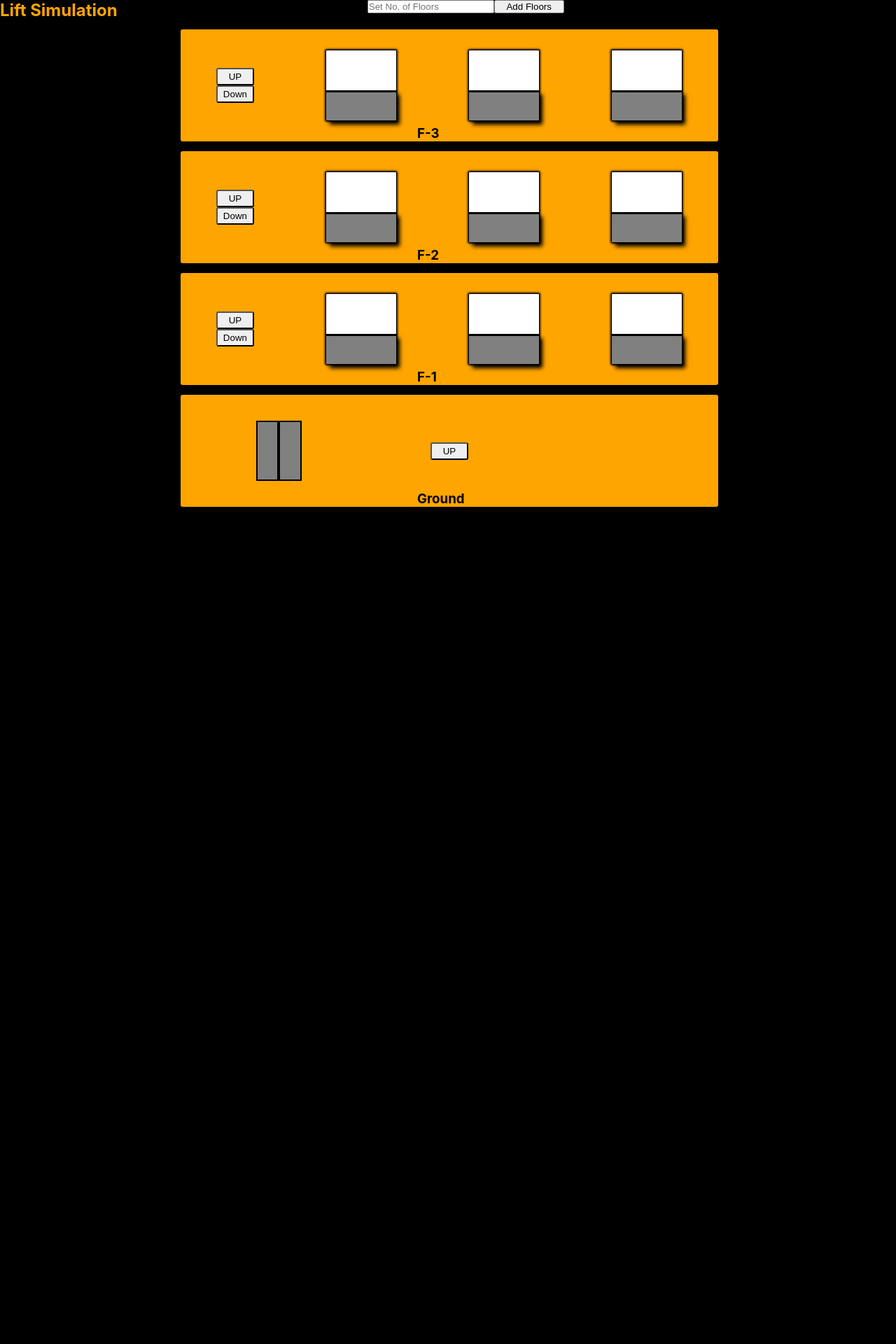
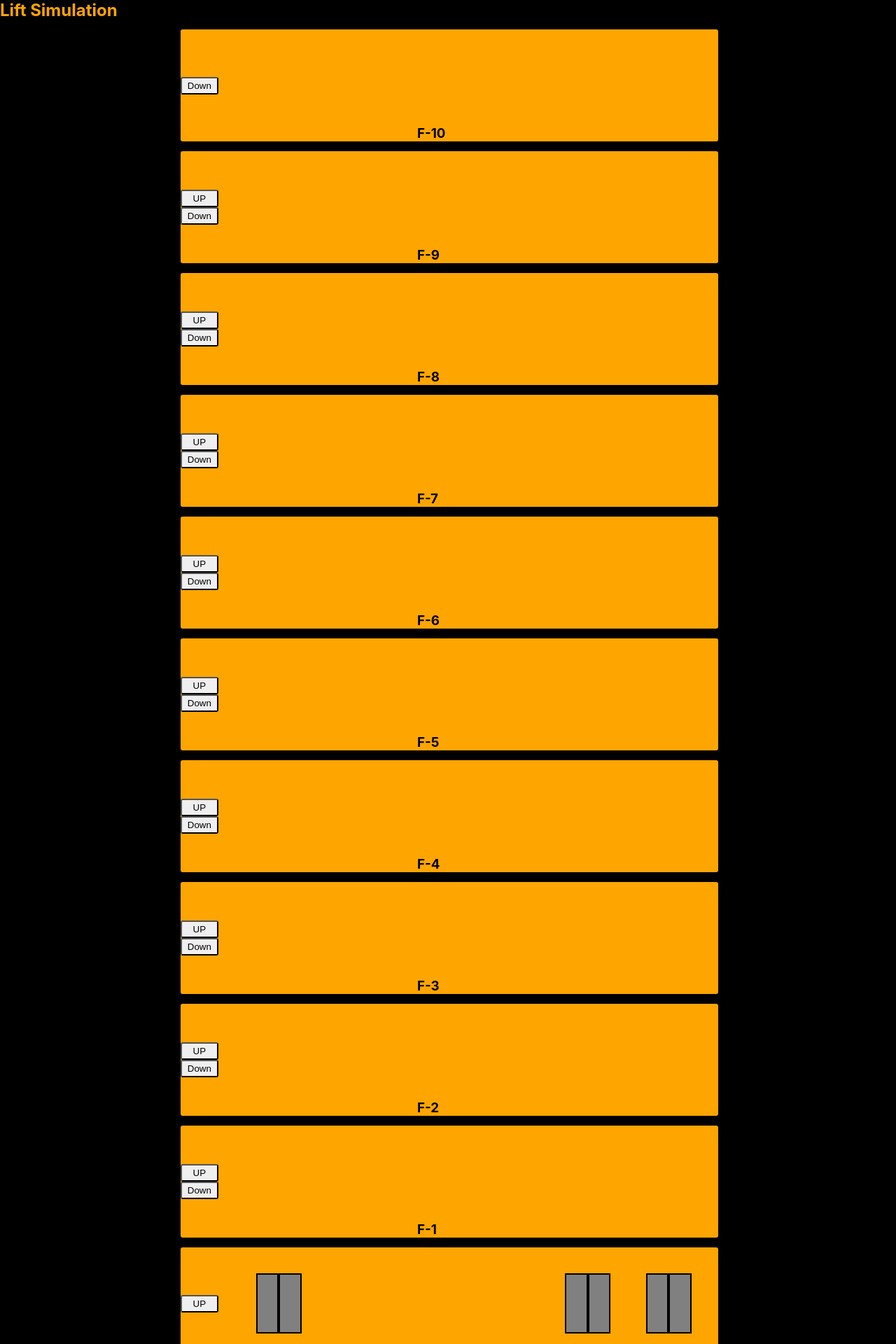
Before and after one commit to singh3069/Iift_simulation, a React (Create React App) app: page / in a window 1280 px wide. Shown: the top 1920 px of the page at 70% size. Before the commit the page ends 800 px from the top, so only its background shows below. Built offline with nearby package versions, Linux system fonts and the light colour scheme.

Commit message:
made some changes removed rooms nd added 3 lifts

```diff
--- a/src/App.css
+++ b/src/App.css
@@ -32,7 +32,6 @@ body {
   background: orange;
   border: 2px solid black;
   border-radius: 5px;
-  justify-content: space-around;
   position: relative;
 }
 
@@ -74,7 +73,7 @@ body {
   border-radius: 3px;
 }
 
-.liftDiv {
+/* .liftDiv {
   width: 100%;
   margin: 10px auto;
   height: 160px;
@@ -82,7 +81,7 @@ body {
   align-items: center;
   position: relative;
   background-color: brown;
-}
+} */
 
 .lift {
   border: 2px solid black;
@@ -94,6 +93,28 @@ body {
   left: 16%;
   transition-duration: 1s;
   /* bottom: -25px; */
+}
+
+.lift_2 {
+  border: 2px solid black;
+  display: flex;
+  justify-content: space-between;
+  height: 82px;
+  width: 61px;
+  transition-duration: 1s;
+  position: absolute;
+  right: 5%;
+}
+
+.lift_3 {
+  border: 2px solid black;
+  display: flex;
+  justify-content: space-between;
+  height: 82px;
+  width: 61px;
+  transition-duration: 1s;
+  position: absolute;
+  right: 20%;
 }
 
 .liftLeftDoor,
--- a/src/components/building/floors/Floors.js
+++ b/src/components/building/floors/Floors.js
@@ -3,8 +3,6 @@ import React, { useState, createRef } from "react";
 
 function FloorsTwo() {
   const [currentFloor, setcurrentFloor] = useState("0");
-  const [userInput, setUserInput] = useState("");
-  const textInput = createRef();
 
   /**
    * Moving the lift in between the floors
@@ -14,16 +12,15 @@ function FloorsTwo() {
     setcurrentFloor(+currentBttn);
   }
 
-  /**
-   * Adding floors based on user input
-   */
-  const addFloors = () => {
-    setUserInput(textInput.current.value);
-  };
-
   /* Fixed floors statitcs */
-
   const floors = [
+    { downBttton: "Down", floor: "F-10", id: "10" },
+    { upBtton: "UP", downBttton: "Down", floor: "F-9", id: "9" },
+    { upBtton: "UP", downBttton: "Down", floor: "F-8", id: "8" },
+    { upBtton: "UP", downBttton: "Down", floor: "F-7", id: "7" },
+    { upBtton: "UP", downBttton: "Down", floor: "F-6", id: "6" },
+    { upBtton: "UP", downBttton: "Down", floor: "F-5", id: "5" },
+    { upBtton: "UP", downBttton: "Down", floor: "F-4", id: "4" },
     { upBtton: "UP", downBttton: "Down", floor: "F-3", id: "3" },
     { upBtton: "UP", downBttton: "Down", floor: "F-2", id: "2" },
     { upBtton: "UP", downBttton: "Down", floor: "F-1", id: "1" },
@@ -32,76 +29,22 @@ function FloorsTwo() {
   return (
     <div>
       <h2 className="heading">Lift Simulation</h2>
-      <div className="inputDiv">
-        <input
-          placeholder="Set No. of Floors"
-          type="number"
-          id="floor"
-          ref={textInput}
-          min="0"
-        />
-        <button onClick={(e) => addFloors()}>Add Floors</button>
-      </div>
-
       <section className="floorSection">
-        {/* Maping through user input and rendering the floors */}
-        {parseInt(userInput) >= 0 ? (
-          <>
-            {[...new Array(parseInt(userInput))]
-              .map((i, index, arr) => (
-                <div key={index + 1} className="floor4 floors">
-                  {index === arr.length - 1 ? (
-                    <div className="buttonsDiv">
-                      <button
-                        className="bttn"
-                        id={index + 4}
-                        onClick={(e) => moveBetweenFloors(e)}
-                      >
-                        Down
-                      </button>
-                    </div>
-                  ) : (
-                    <div className="buttonsDiv">
-                      <button
-                        className="bttn"
-                        id={index + 4}
-                        onClick={(e) => moveBetweenFloors(e)}
-                      >
-                        UP
-                      </button>
-
-                      <button
-                        className="bttn"
-                        id={index + 4}
-                        onClick={(e) => moveBetweenFloors(e)}
-                      >
-                        Down
-                      </button>
-                    </div>
-                  )}
-
-                  <div className="room">
-                    <div className="balcony"></div>
-                  </div>
-                  <div className="room">
-                    <div className="balcony"></div>
-                  </div>
-                  <div className="room">
-                    <div className="balcony"></div>
-                  </div>
-                  <h3 className="floorName">F-{index + 4}</h3>
-                </div>
-              ))
-              .reverse()}
-          </>
-        ) : (
-          ""
-        )}
-
         {/* Maping through Fixed floors statitcs rendering the floors */}
 
         {floors.map((item) => (
           <div key={item.id} className="floor4 floors">
+            {item.id === "10" ? (
+              <div className="buttonsDiv">
+                <button
+                  className="bttn"
+                  id={item.id}
+                  onClick={(e) => moveBetweenFloors(e)}
+                >
+                  {item.downBttton}
+                </button>
+              </div>
+            ) : (
               <div className="buttonsDiv">
                 <button
                   className="bttn"
@@ -110,7 +53,6 @@ function FloorsTwo() {
                 >
                   {item.upBtton}
                 </button>
-
                 <button
                   className="bttn"
                   id={item.id}
@@ -119,15 +61,7 @@ function FloorsTwo() {
                   {item.downBttton}
                 </button>
               </div>
-            <div className="room">
-              <div className="balcony"></div>
-            </div>
-            <div className="room">
-              <div className="balcony"></div>
-            </div>
-            <div className="room">
-              <div className="balcony"></div>
-            </div>
+            )}
             <h3 className="floorName">{item.floor}</h3>
           </div>
         ))}
@@ -152,7 +86,21 @@ function FloorsTwo() {
             <div className="liftLeftDoor"></div>
             <div className="liftRightDoor"></div>
           </div>
-          <h3 className="floorName">Ground</h3>
+          <div
+            className="lift_2"
+            style={{ transform: `translateY(-${currentFloor * 174}px)` }}
+          >
+            <div className="liftLeftDoor"></div>
+            <div className="liftRightDoor"></div>
+          </div>
+          <div
+            className="lift_3"
+            style={{ transform: `translateY(-${currentFloor * 174}px)` }}
+          >
+            <div className="liftLeftDoor"></div>
+            <div className="liftRightDoor"></div>
+          </div>
+          <h3 className="floorName">Ground-Floor</h3>
         </div>
       </section>
     </div>
```
Lines whose indentation alone changed are shown as unchanged.
